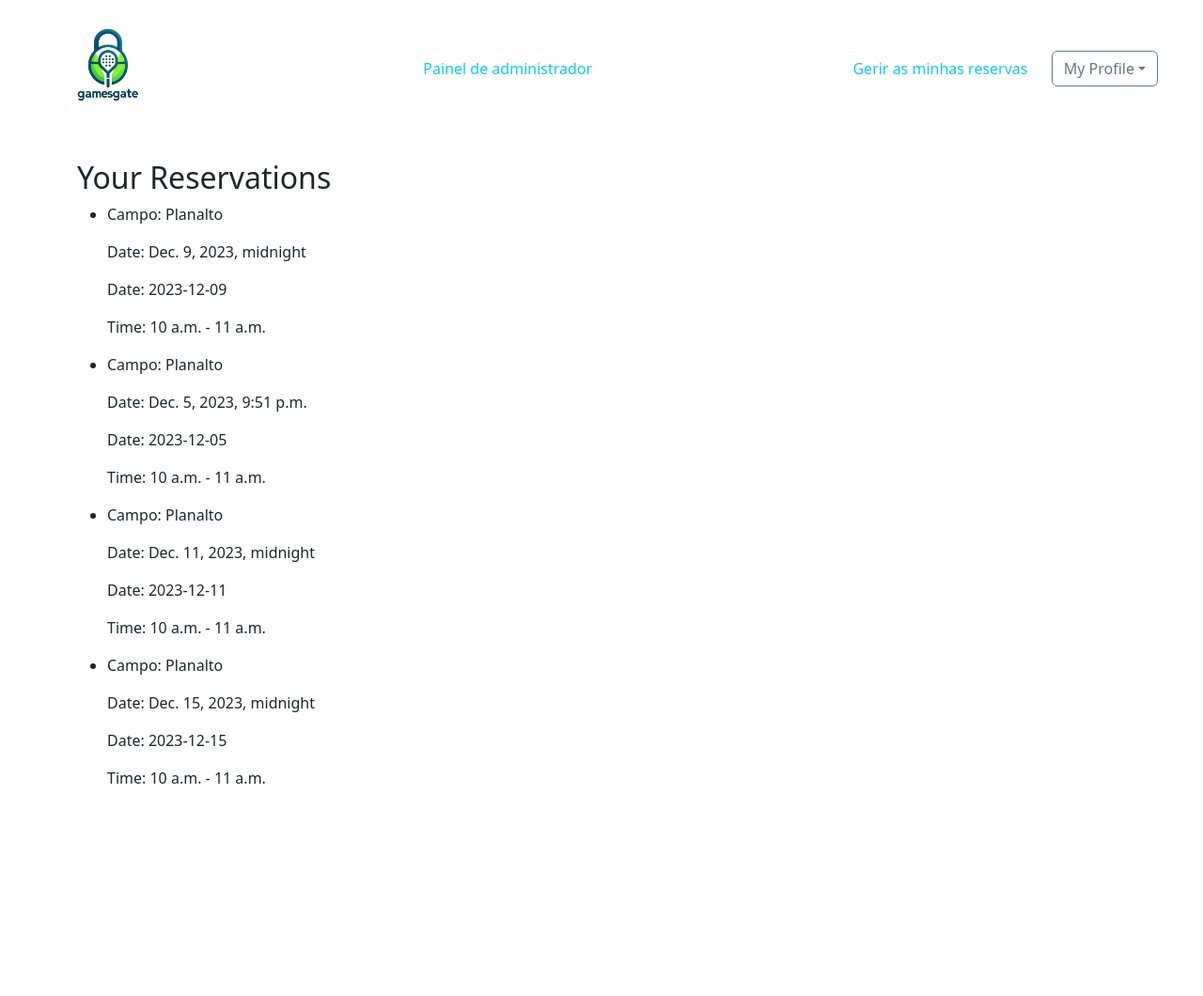
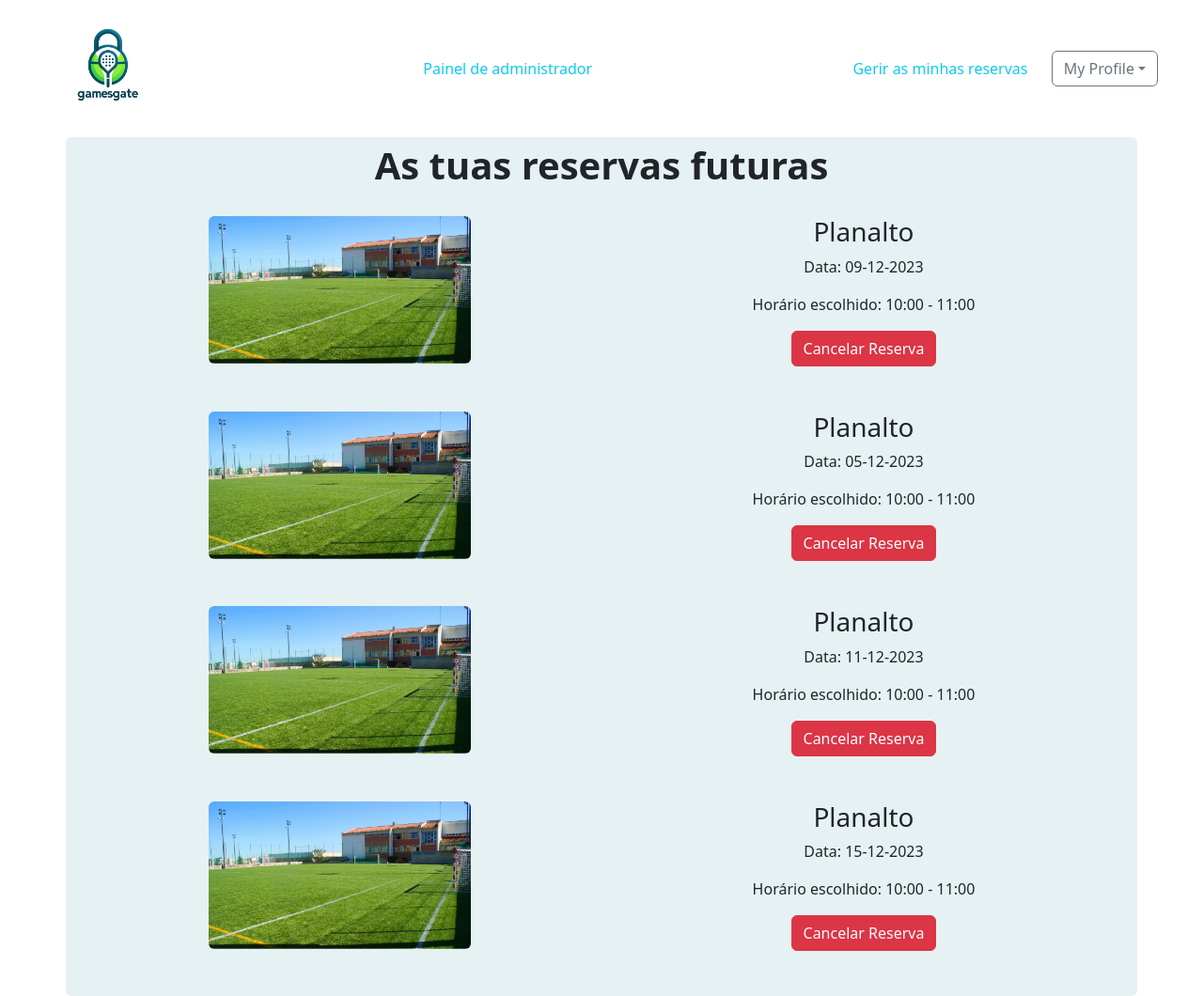
Before and after one commit to tiagobsfaria/CVPBT, a Django app: page /user_reservas/ in a window 1280 px wide. Shown: the whole page at 94% size. Before the commit the page ends 834 px from the top, so only its background shows below. Run offline with Django 4.2, Linux system fonts and the light colour scheme; a user stored in the database is signed in; data comes from the database, SQL or seed files in the repository; both versions use the stored data as it was after the commit.

Commit message:
mudanças 10/12/2023

```diff
--- a/Projeto CVPBT/GamesGate/events/urls.py
+++ b/Projeto CVPBT/GamesGate/events/urls.py
@@ -14,6 +14,9 @@ from .views import (
         search_campos,
         create_reserva,
         ReservasListView,
+        cancel_reserva,
+        OldReservasListView,
+
     )
 urlpatterns = [
     path("", home, name="home"),
@@ -27,4 +30,7 @@ urlpatterns = [
     path("search_campos/", search_campos, name='search_campos'),
     path("create_reserva/", create_reserva, name='create_reserva'),
     path('user_reservas/', ReservasListView.as_view(), name='user_reservas'),
+    path('cancel_reserva/', cancel_reserva, name='cancel_reserva'),
 ]
+
+urlpatterns += static(settings.MEDIA_URL, document_root=settings.MEDIA_ROOT)
--- a/Projeto CVPBT/GamesGate/events/views.py
+++ b/Projeto CVPBT/GamesGate/events/views.py
@@ -7,6 +7,8 @@ from django.shortcuts import get_object_or_404
 from django.http import JsonResponse
 from datetime import datetime
 from django.utils import timezone
+from django.contrib.auth.decorators import login_required
+
 from django.views.decorators.http import require_POST
 
 from .models import Campo, Categorie, Localizacao, Reserva
@@ -182,7 +184,32 @@ class ReservasListView(ListView):
 
     def get_queryset(self):
         # Filter reservations for the current user
-        queryset = Reserva.objects.filter(user=self.request.user)
+        queryset = Reserva.objects.filter(user=self.request.user, date__gte=timezone.now().date())
         print(timezone.now())
         print(queryset)
         return queryset
+
+
+class OldReservasListView(ListView):
+    model = Reserva
+    template_name = "user_information.html"
+    context_object_name = "old_reservas"
+
+    def get_queryset(self):
+        # Filter old reservations for the current user
+        queryset = Reserva.objects.filter(user=self.request.user, date__gte=timezone.now().date())
+        print(timezone.now())
+        print(queryset)
+        return queryset
+
+@login_required
+def cancel_reserva(request):
+    reserva_id = request.POST.get('reserva_id')
+
+    # Ensure the user has permission to cancel this reservation
+    reserva = get_object_or_404(Reserva, id=reserva_id, user=request.user)
+
+    # Perform cancelation logic here (e.g., delete the reservation)
+    reserva.delete()
+
+    return JsonResponse({'message': 'Reserva canceled successfully'})
--- a/Projeto CVPBT/GamesGate/templates/admin_panel.html
+++ b/Projeto CVPBT/GamesGate/templates/admin_panel.html
@@ -5,7 +5,7 @@
 {% block content %}
 
     <div class="container mt-5 ">
-        <div class="card mx-auto" style="width: 30rem;">
+        <div class="card mx-auto" style="width: 30rem; background-color: rgba(13, 118, 139, 0.1);">
             <div class="card-body">
                 <div class="text-center">
                     <h1>Painel de administrador</h1>
--- a/Projeto CVPBT/GamesGate/templates/authenticate/login.html
+++ b/Projeto CVPBT/GamesGate/templates/authenticate/login.html
@@ -7,7 +7,7 @@
 <div class="container-md text-center ">
     <div class="row justify-content-md-center mx-auto ">
         <!-- Left Column - Form -->
-        <div class="col-5 p-0" style="background-color: #e1f7ed;">
+        <div class="col-5 p-0" style="background-color: rgba(13, 118, 139, 0.1);">
             <form action="" method="post">
                 {% csrf_token %}
                 <br>
--- a/Projeto CVPBT/GamesGate/templates/contactos.html
+++ b/Projeto CVPBT/GamesGate/templates/contactos.html
@@ -4,7 +4,7 @@
     {% load static %}
 
 <body>
-<div class="container text-center rounded" style="background-color: #e1f7ed;" >
+<div class="container text-center rounded" style="background-color: rgba(13, 118, 139, 0.1);" >
     <div class="row row-cols-1">
         <div class="col fs-1 fw-bold">Contactos</div>
     </div>
--- a/Projeto CVPBT/GamesGate/templates/parcerias.html
+++ b/Projeto CVPBT/GamesGate/templates/parcerias.html
@@ -4,7 +4,7 @@
     {% load static %}
 
 <body>
-<div class="container text-center rounded" style="background-color: #e1f7ed;" >
+<div class="container text-center rounded" style="background-color: rgba(13, 118, 139, 0.1);" >
     <div class="row row-cols-1">
         <div class="col fs-1 fw-bold">Parcerias</div>
     </div>
--- a/Projeto CVPBT/GamesGate/templates/reservasfuturas.html
+++ b/Projeto CVPBT/GamesGate/templates/reservasfuturas.html
@@ -2,21 +2,86 @@
 
 {% block content %}
     {% load static %}
-    <div class="container mt-4">
-        <h2>Your Reservations</h2>
-        {% if user_reservas %}
-            <ul>
+    <div class="container text-center rounded" style="background-color: rgba(13, 118, 139, 0.1);" >
+        <div class="row row-cols-1">
+            <div class="col fs-1 fw-bold">As tuas reservas futuras</div>
+            <br>
+        </div>
+        <div class="container mt-4 text-center">
+            {% if user_reservas %}
                 {% for reserva in user_reservas %}
-                    <li>
-                        <p>Campo: {{ reserva.campo.title }}</p>
-                        <p>Date: {{ reserva.date }}</p>
-                        <p>Date: {{ reserva.date|date:"Y-m-d" }}</p>
-                        <p>Time: {{ reserva.start_time }} - {{ reserva.end_time }}</p>
-                    </li>
+                    <div class="row no-gutters justify-content-center">
+                        <div class="col-6 p-0">
+                            <div class="image-container">
+                                <img src="{{ reserva.campo.image.url }}" class="img-fluid rounded" width="50%" height="30%">
+                            </div>
+                        </div>
+                        <div class="col-6 p-0">
+                            <div class="container mx-auto">
+                                <h3>{{ reserva.campo.title }}</h3>
+                                <p>Data: {{ reserva.date|date:"d-m-Y" }}</p>
+                                <p>Horário escolhido: {{ reserva.start_time|time:"H:i" }} - {{ reserva.end_time|time:"H:i" }}</p>
+                                <button class="btn btn-danger" onclick="cancelReserva({{ reserva.id }})">Cancelar Reserva</button>
+                            </div>
+                        </div>
+                    </div>
+                    <br>
+                    <br>
                 {% endfor %}
-            </ul>
-        {% else %}
-            <p>You have no reservations.</p>
-        {% endif %}
+            {% else %}
+                <p>Não tens reservas futuras. Após fazeres uma reserva ela irá aparecer aqui!</p>
+            {% endif %}
+        </div>
     </div>
+
+    <script src="https://code.jquery.com/jquery-3.6.0.min.js"></script>
+    <script>
+
+        const csrftoken = getCookie('csrftoken');
+
+        $.ajaxSetup({
+            beforeSend: function (xhr, settings) {
+                if (!csrfSafeMethod(settings.type) && !this.crossDomain) {
+                    xhr.setRequestHeader("X-CSRFToken", csrftoken);
+                }
+            }
+        });
+
+        function csrfSafeMethod(method) {
+            return /^(GET|HEAD|OPTIONS|TRACE)$/.test(method);
+        }
+
+        function getCookie(name) {
+            let cookieValue = null;
+            if (document.cookie && document.cookie !== '') {
+                const cookies = document.cookie.split(';');
+                for (let i = 0; i < cookies.length; i++) {
+                    const cookie = cookies[i].trim();
+                    if (cookie.substring(0, name.length + 1) === (name + '=')) {
+                        cookieValue = decodeURIComponent(cookie.substring(name.length + 1));
+                        break;
+                    }
+                }
+            }
+            return cookieValue;
+        }
+
+        function cancelReserva(reservaId) {
+            $.ajax({
+                url: "/cancel_reserva/",
+                method: "POST",
+                data: {
+                    reserva_id: reservaId
+                },
+                success: function (data) {
+                    console.log("Reserva canceled successfully");
+                     location.reload();
+                },
+                error: function (error) {
+                    // Handle error, e.g., show an error message
+                    console.log("Error canceling reserva:", error.responseJSON.message);
+                }
+            });
+        }
+    </script>
 {% endblock content %}
```
Also changed, not shown: Projeto CVPBT/GamesGate/templates/authenticate/user_information.html (+14 -3 lines), Projeto CVPBT/GamesGate/templates/home.html (+12 -9 lines), Projeto CVPBT/GamesGate/templates/quem_somos.html (+4 -4 lines), Projeto CVPBT/GamesGate/db.sqlite3, Projeto CVPBT/GamesGate/media/images/campo_default_CGAPzsW.jpeg (added), Projeto CVPBT/GamesGate/media/images/campo_default_K767UFt.jpeg (added), Projeto CVPBT/GamesGate/media/images/eb_telheiras_Nl57wCj.jpg (added), Projeto CVPBT/GamesGate/media/images/planalto_4snG9cn.png (added).
